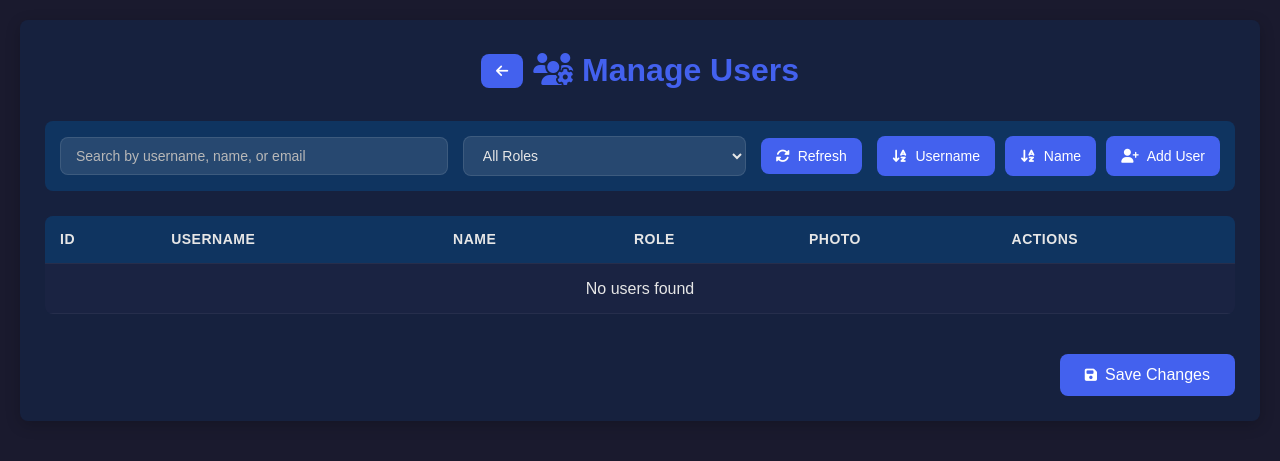
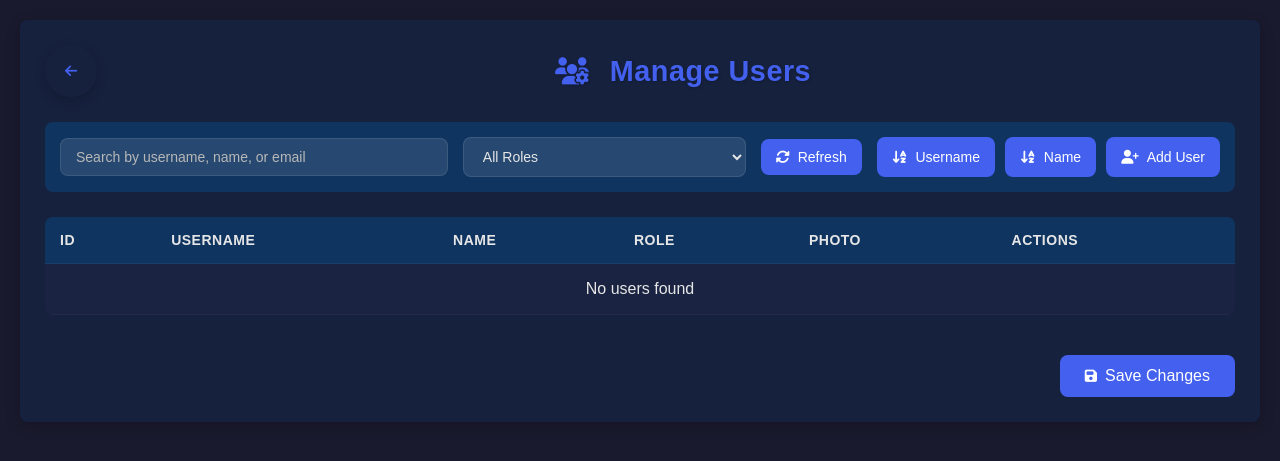
Before and after one commit to Mayurhr/digital-attendance, a Flask app: page /admin/manage-users in a window 1280 px wide. Shown: the top 461 px of the page. Run offline with Flask 3, Linux system fonts and the light colour scheme; the visitor is signed in with stand-in values (Sample User, id 1); data that the repository does not hold is empty; some libraries are stand-ins or nearby versions.

Commit message:
Update manage_users.html by adding css to back button

```diff
--- a/templates/manage_users.html
+++ b/templates/manage_users.html
@@ -547,6 +547,106 @@
             background: #2c5364;
             color: white;
             padding: 10px;
+        }
+
+           .back-btn {
+            width: 52px;
+            height: 52px;
+            border-radius: 50%;
+            border: none;
+            outline: none;
+            cursor: pointer;
+            background: var(--glass);
+            color: var(--light);
+            font-size: 20px;
+            display: flex;
+            align-items: center;
+            justify-content: center;
+            box-shadow: 0 4px 12px rgba(0, 0, 0, 0.2);
+            transition: all 0.4s cubic-bezier(0.175, 0.885, 0.32, 1.275);
+            margin-right: 1.5rem;
+            position: relative;
+            overflow: hidden;
+            z-index: 1;
+        }
+
+        .back-btn::before {
+            content: '';
+            position: absolute;
+            top: 0;
+            left: 0;
+            width: 100%;
+            height: 100%;
+            background: linear-gradient(45deg, var(--primary), transparent);
+            opacity: 0;
+            transition: opacity 0.3s ease;
+            z-index: -1;
+            border-radius: 50%;
+        }
+
+        .back-btn:hover {
+            background: var(--glass-hover);
+            transform: translateY(-3px) scale(1.05);
+            box-shadow: 0 8px 20px rgba(0, 0, 0, 0.25);
+            color: white;
+        }
+
+        .back-btn:hover::before {
+            opacity: 0.4;
+        }
+
+        .back-btn:active {
+            transform: translateY(1px) scale(0.98);
+            box-shadow: 0 2px 8px rgba(0, 0, 0, 0.2);
+            transition: all 0.1s ease;
+        }
+
+        .back-btn i {
+            transition: transform 0.3s ease;
+        }
+
+        .back-btn:hover i {
+            transform: translateX(-3px);
+        }
+
+        .header-title {
+            flex: 1;
+            text-align: center;
+            font-size: 1.8rem;
+            font-weight: 600;
+            letter-spacing: 0.5px;
+            text-shadow: 1px 1px 3px rgba(0, 0, 0, 0.2);
+            transition: all 0.3s ease;
+        }
+
+        .header-title i {
+            margin-right: 12px;
+            font-size: 1.7rem;
+            transition: transform 0.5s ease, color 0.3s ease;
+        }
+
+
+        /* Responsive adjustments */
+        @media (max-width: 600px) {
+            header {
+                padding: 1rem;
+            }
+
+            .back-btn {
+                width: 44px;
+                height: 44px;
+                font-size: 18px;
+                margin-right: 1rem;
+            }
+
+            .header-title {
+                font-size: 1.4rem;
+            }
+
+            .header-title i {
+                font-size: 1.4rem;
+                margin-right: 8px;
+            }
         }
     </style>
 </head>
```
